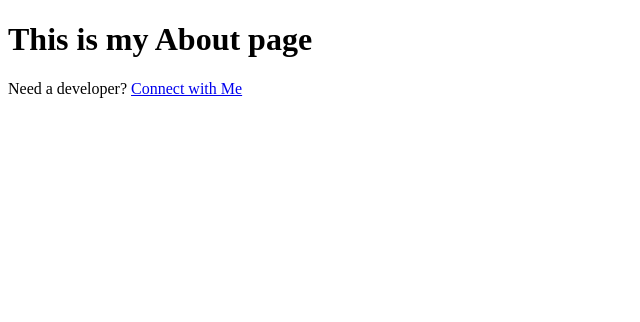
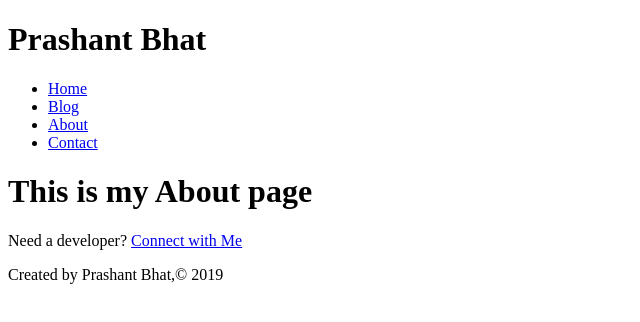
Before and after one commit to prashantbhat84/Prashant-Portfolio, a Gatsby site: page /about in a window 1280 px wide. Shown: the whole page, without its empty margins (0-640 px from the left). Built offline with nearby package versions, Linux system fonts and the light colour scheme; Gatsby itself is replaced by a stand-in of ours.

Commit message:
routing done

```diff
--- /dev/null
+++ b/src/components/footer.js
@@ -0,0 +1,11 @@
+import React from "react"
+
+const footer = () => {
+  return (
+    <div>
+      <footer>Created by Prashant Bhat,© 2019</footer>
+    </div>
+  )
+}
+
+export default footer
--- /dev/null
+++ b/src/components/header.js
@@ -0,0 +1,30 @@
+import React from "react"
+import { Link } from "gatsby"
+
+const header = () => {
+  return (
+    <div>
+      <header>
+        <h1>Prashant Bhat</h1>
+        <nav>
+          <ul>
+            <li>
+              <Link to="/">Home</Link>
+            </li>
+            <li>
+              <Link to="/blog">Blog</Link>
+            </li>
+            <li>
+              <Link to="/about">About</Link>
+            </li>
+            <li>
+              <Link to="/contact">Contact</Link>
+            </li>
+          </ul>
+        </nav>
+      </header>
+    </div>
+  )
+}
+
+export default header
--- /dev/null
+++ b/src/components/layout.js
@@ -0,0 +1,13 @@
+import React from "react"
+import Header from "./header"
+import Footer from "./footer"
+
+export default function layout(props) {
+  return (
+    <div>
+      <Header />
+      {props.children}
+      <Footer />
+    </div>
+  )
+}
--- a/src/pages/about.js
+++ b/src/pages/about.js
@@ -1,13 +1,16 @@
 import React from "react"
 import { Link } from "gatsby"
+import Layout from "../components/layout"
 
 const about = () => {
   return (
     <div>
-      <h1>This is my About page</h1>
-      <p>
-        Need a developer? <Link to="/contact">Connect with Me</Link>
-      </p>
+      <Layout>
+        <h1>This is my About page</h1>
+        <p>
+          Need a developer? <Link to="/contact">Connect with Me</Link>
+        </p>
+      </Layout>
     </div>
   )
 }
--- a/src/pages/contact.js
+++ b/src/pages/contact.js
@@ -1,9 +1,12 @@
 import React from "react"
+import Layout from "../components/layout"
 
 const contact = () => {
   return (
     <div>
-      <h2>Contact me on pb@gmail.com</h2>
+      <Layout>
+        <h2>Contact me on pb@gmail.com</h2>
+      </Layout>
     </div>
   )
 }
--- a/src/pages/index.js
+++ b/src/pages/index.js
@@ -1,9 +1,12 @@
 import React from "react"
 import { Link } from "gatsby"
+
+import Layout from "../components/layout"
 
 const index = () => {
   return (
     <div>
+      <Layout>
         <h1>My First Gatsby Site</h1>
         <h2>
           I am Prashant a react and react native developer from Bangalore,India
@@ -11,6 +14,7 @@ const index = () => {
         <p>
           Work with Me <Link to="/contact">Connect</Link>
         </p>
+      </Layout>
     </div>
   )
 }
```
Also changed, not shown: src/pages/blog.js (+5 -2 lines). Lines whose indentation alone changed are shown as unchanged.
